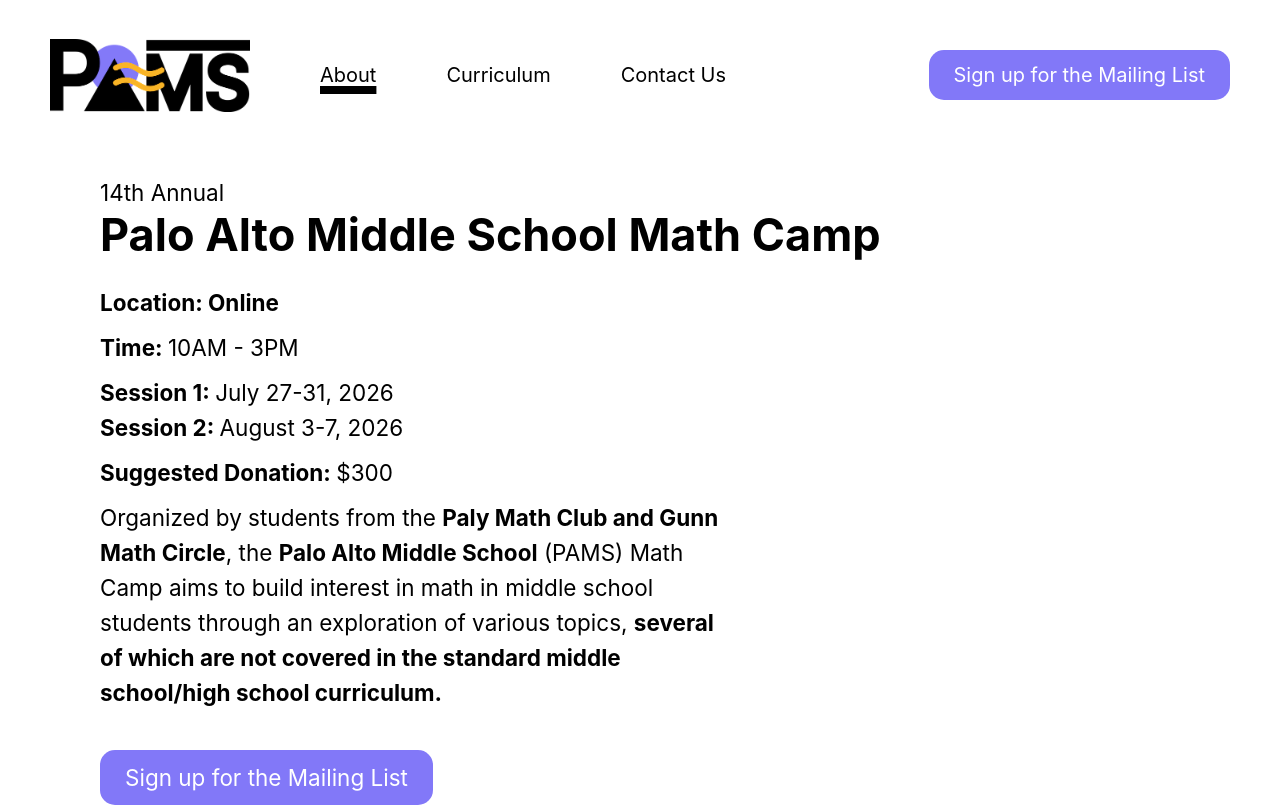
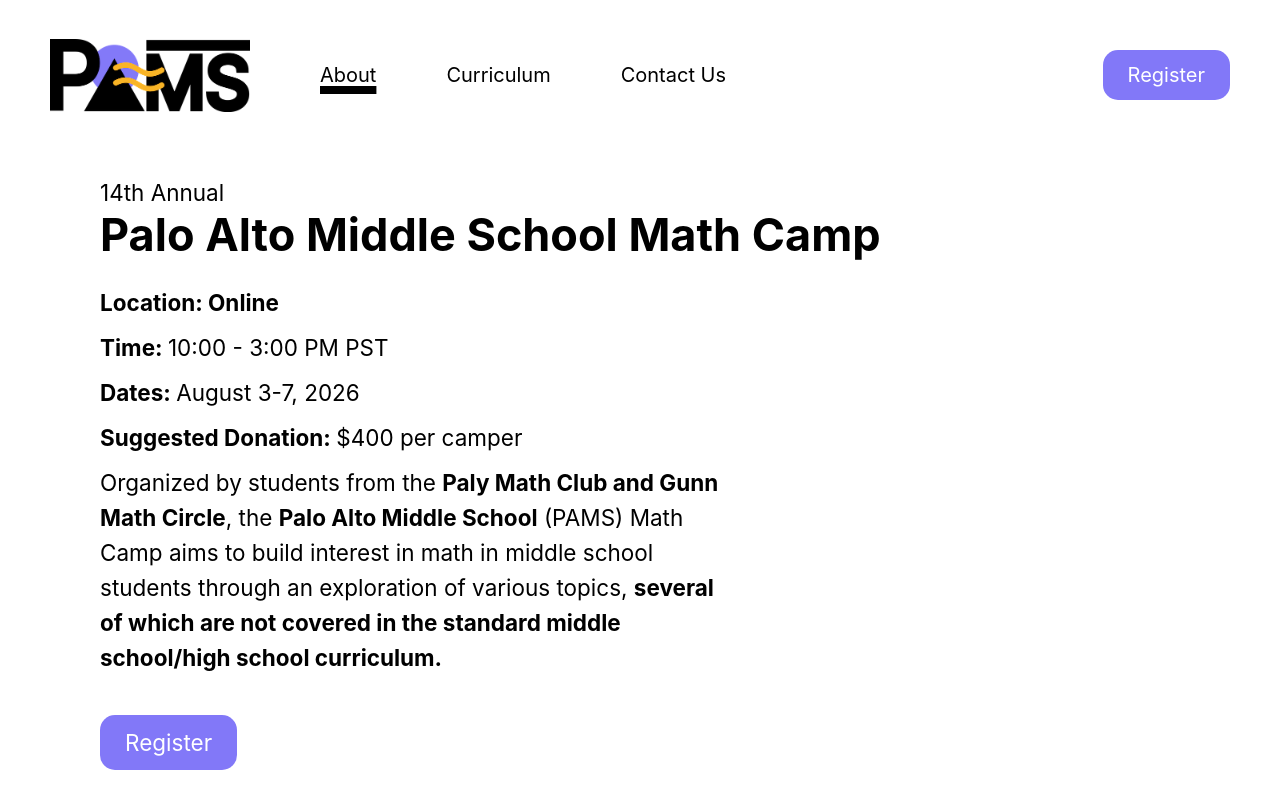
Before and after one commit to PAMSMathCamp/PAMS, a Next.js app: page / in a window 1280 px wide. Shown: the top 807 px of the page. Built offline with nearby package versions, Linux system fonts and the light colour scheme.

Commit message:
Update with register

```diff
--- a/components/reg.js
+++ b/components/reg.js
@@ -1,8 +1,8 @@
 export default function RegisterButton () {
     return (
-        <a href="https://docs.google.com/forms/d/e/1FAIpQLSe_XtGKLotBUnaokk_tU31qBW_IX3RCnFmj1mfJEUUfdtGsUw/viewform" target="_blank" rel="noopener noreferrer">
+        <a href="https://tinyurl.com/PAMS-SignUp-2026" target="_blank" rel="noopener noreferrer">
             <div className="bg-highlight text-white inline-block py-2 px-5 rounded-xl">
-                Sign up for the Mailing List
+                Register
             </div>
         </a>
     )
--- a/pages/curriculum.js
+++ b/pages/curriculum.js
@@ -25,7 +25,7 @@
             <div className="text-4xl font-bold mb-5">Curriculum</div>
 
             <div>
-                PAMS Math Camp offers topics in not only standard math curricula
+                PAMS Math Camp offers topics in not only standard math curricula,
                 but also in competition math and higher mathematics. (There will be an
                 escape room activity on Day 1 Block 1.) This curriculum is from a previous
                 year of PAMS. The following page will be updated for 2026 very soon!
--- a/pages/index.js
+++ b/pages/index.js
@@ -16,16 +16,15 @@
 					</div>
 
 					<div className="my-2">
-						<strong>Time: </strong> 10AM - 3PM
+						<strong>Time: </strong> 10:00 - 3:00 PM PST
 					</div>
 
 					<div className="my-2">
-						<strong>Session 1: </strong> July 27-31, 2026<br />
-						<strong>Session 2: </strong> August 3-7, 2026
+						<strong>Dates: </strong> August 3-7, 2026
 					</div>
 
 					<div className="my-2">
-						<div><strong>Suggested Donation: </strong> $300 </div>
+						<div><strong>Suggested Donation: </strong> $400 per camper </div>
 					</div>
 
 					<div className="mb-8 mt-2 lg:max-w-lg">
@@ -65,7 +64,10 @@
 				</div>
 
 				<div className="text-center lg:max-w-lg m-3 mt-10">
-					<strong>Disclaimer:</strong> For the 2026 annual PAMS Math Camp, we are not affiliated with the Palo Alto Unified School District. This camp is run independently by students from Palo Alto, and the camp itself is not associated with either Paly nor Gunn.
+					<strong>Disclaimer:</strong> For the 2026 annual PAMS Math Camp, we are
+					not affiliated with the Palo Alto Unified School District. This camp is
+					run independently by students from Palo Alto, and the camp itself is not
+					associated with either Paly nor Gunn.
 				</div>
 			</div>
 		</div>
```
